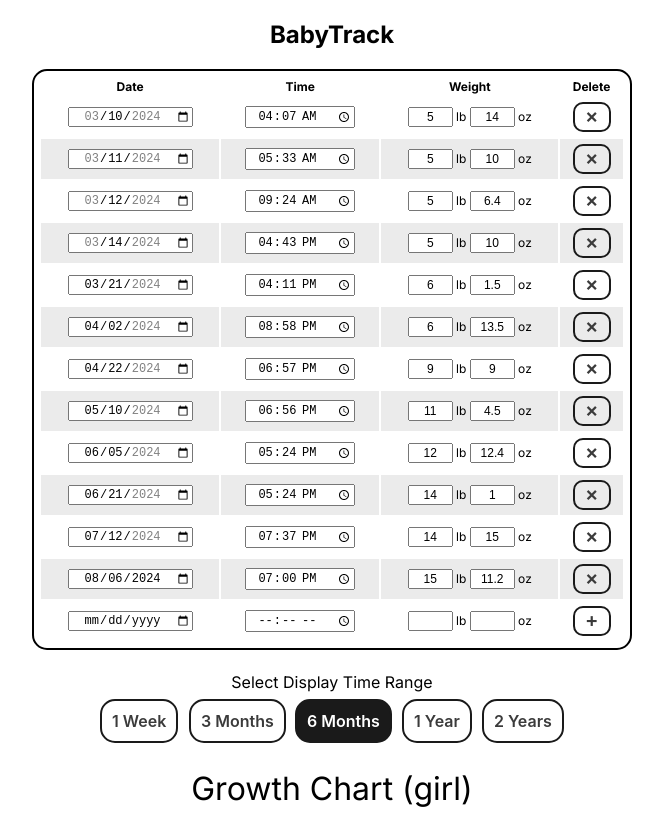
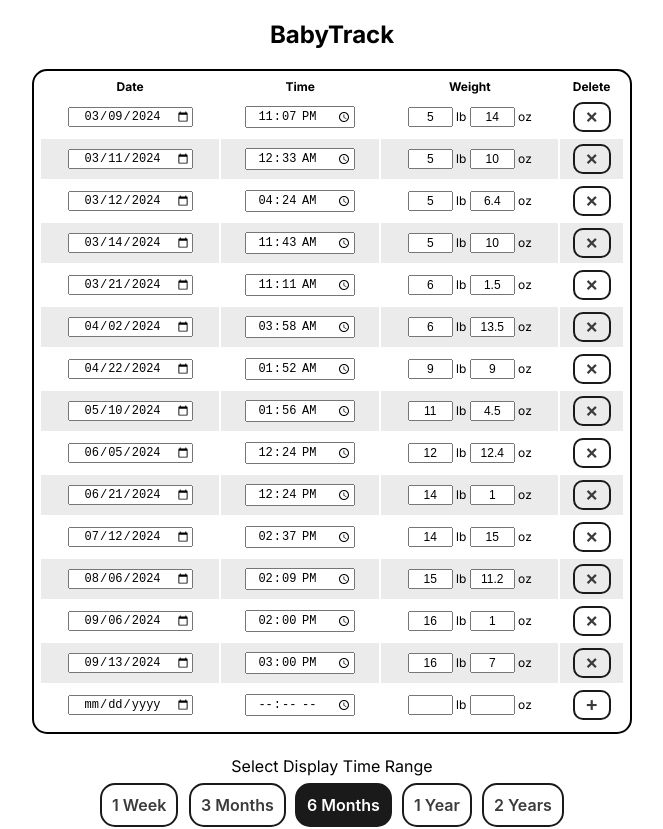
Before and after one commit to Rafatpanah/babytrack, a Next.js app: page / in a window 1280 px wide. Shown: the top 829 px of the page, without its empty margins (308-971 px from the left). Built offline with nearby package versions, Linux system fonts and the light colour scheme.

Commit message:
Delete/Add
Changed data format and added functionality to delete and add data into the UI

```diff
--- a/src/app/page.tsx
+++ b/src/app/page.tsx
@@ -10,7 +10,66 @@ import {
   d3LineRange,
   XYPoint,
 } from "../../components/types";
-import { useState } from "react";
+import { useState, useEffect } from "react";
+import { isNumber } from "util";
+
+const clamp = (n: number, min: number, max: number) =>
+  Math.max(Math.min(n, max), min);
+
+// function to format the dates for the date pickers
+const formatDatefromObject = (
+  date: string | number | Date | null,
+  timeZoneOffsetMSec: number
+) => {
+  if (date === null) {
+    return "";
+  } else
+    return (typeof date === "object") === true || typeof date === "string"
+      ? new Date(date).toISOString().slice(0, 10)
+      : new Date(date - timeZoneOffsetMSec).toISOString().slice(0, 10);
+};
+
+const formatTimefromObject = (
+  date: string | number | Date,
+  timeZoneOffsetMSec: number
+) =>
+  (typeof date === "object") === true || typeof date === "string"
+    ? new Date(date).toISOString().slice(0, 10)
+    : new Date(date - timeZoneOffsetMSec).toISOString().slice(11, 16);
+
+const formatTimefromNumber = (data: {
+  hours: number | null;
+  minutes: number | null;
+}) => {
+  if (data.hours === null && data.minutes === null) {
+    return "";
+  } else if (data.hours === null || data.minutes === null) {
+    return "";
+  }
+  const hoursString = data.hours < 10 ? "0" + data.hours : "" + data.hours;
+  const minutesString =
+    data.minutes < 10 ? "0" + data.minutes : "" + data.minutes;
+  return hoursString + ":" + minutesString;
+};
+
+const weightOzValidation = (data: { new: number | string }) => {
+  if (data.new === "") {
+    return 0;
+  } else if (typeof data.new === "string") {
+    const newValue = parseInt(data.new);
+    return isNaN(newValue) ? 0 : clamp(newValue, 0, 15);
+  }
+  return clamp(data.new, 0, 15);
+};
+const weightLbValidation = (data: { new: number | string }) => {
+  if (data.new === "") {
+    return 0;
+  } else if (typeof data.new === "string") {
+    const newValue = parseInt(data.new);
+    return isNaN(newValue) ? 0 : newValue;
+  }
+  return data.new;
+};
 
 export default function Home() {
   const girlWeight =
@@ -200,8 +259,132 @@ export default function Home() {
     [Date.parse("12 Jul 2024 14:37:00 EST").valueOf(), 14 + 15 / 16],
     [Date.parse("6 Aug 2024 14:00:00 EST").valueOf(), 15 + 11.2 / 16],
   ] as d3Line;
+  const hoursToMS = 1 * 60 * 60 * 1000;
+  const minToMS = 1 * 60 * 1000;
 
-  const [weightData, setWeightData] = useState(() => LunaWeight);
+  // unix date, time in ms, lb, oz
+  type WeightDataSingle = {
+    date: number;
+    timeHours: number;
+    timeMinutes: number;
+    weightLb: number;
+    weightOz: number;
+  };
+  type WeightDataSingleOpt = {
+    date?: number;
+    timeHours?: number;
+    timeMinutes?: number;
+    weightLb?: number;
+    weightOz?: number;
+  };
+  type WeightData = Array<WeightDataSingle>;
+
+  const LunaWeight2: WeightData = [
+    {
+      date: Date.parse("09 Mar 2024").valueOf(),
+      timeHours: 23,
+      timeMinutes: 7,
+      weightLb: 5,
+      weightOz: 14,
+    },
+    {
+      date: Date.parse("11 Mar 2024").valueOf(),
+      timeHours: 0,
+      timeMinutes: 33,
+      weightLb: 5,
+      weightOz: 10,
+    },
+    {
+      date: Date.parse("12 Mar 2024").valueOf(),
+      timeHours: 4,
+      timeMinutes: 24,
+      weightLb: 5,
+      weightOz: 6.4,
+    },
+    {
+      date: Date.parse("14 Mar 2024").valueOf(),
+      timeHours: 11,
+      timeMinutes: 43,
+      weightLb: 5,
+      weightOz: 10,
+    },
+    {
+      date: Date.parse("21 Mar 2024").valueOf(),
+      timeHours: 11,
+      timeMinutes: 11,
+      weightLb: 6,
+      weightOz: 1.5,
+    },
+    {
+      date: Date.parse("02 Apr 2024").valueOf(),
+      timeHours: 3,
+      timeMinutes: 58,
+      weightLb: 6,
+      weightOz: 13.5,
+    },
+    {
+      date: Date.parse("22 Apr 2024").valueOf(),
+      timeHours: 1,
+      timeMinutes: 52,
+      weightLb: 9,
+      weightOz: 9,
+    },
+    {
+      date: Date.parse("10 May 2024").valueOf(),
+      timeHours: 1,
+      timeMinutes: 56,
+      weightLb: 11,
+      weightOz: 4.5,
+    },
+    {
+      date: Date.parse("05 Jun 2024").valueOf(),
+      timeHours: 12,
+      timeMinutes: 24,
+      weightLb: 12,
+      weightOz: 12.4,
+    },
+    {
+      date: Date.parse("21 Jun 2024").valueOf(),
+      timeHours: 12,
+      timeMinutes: 24,
+      weightLb: 14,
+      weightOz: 1,
+    },
+    {
+      date: Date.parse("12 Jul 2024").valueOf(),
+      timeHours: 14,
+      timeMinutes: 37,
+      weightLb: 14,
+      weightOz: 15,
+    },
+    {
+      date: Date.parse("06 Aug 2024").valueOf(),
+      timeHours: 14,
+      timeMinutes: 9,
+      weightLb: 15,
+      weightOz: 11.2,
+    },
+    {
+      date: Date.parse("06 Sep 2024").valueOf(),
+      timeHours: 14,
+      timeMinutes: 0,
+      weightLb: 16,
+      weightOz: 1,
+    },
+    {
+      date: Date.parse("13 Sep 2024").valueOf(),
+      timeHours: 15,
+      timeMinutes: 0,
+      weightLb: 16,
+      weightOz: 7,
+    },
+  ];
+
+  const [weightData, SetWeightData] = useState<WeightData>(() => LunaWeight2);
+
+  type InputLine = (WeightDataSingleOpt & { updatePending: boolean }) | null;
+
+  const [inputLine, SetInputLine] = useState<InputLine>(() => null);
 
   const curr_time = new Date().valueOf();
   const birthTime = Date.parse("09 Mar 2024 23:07:00 EST").valueOf();
@@ -210,18 +393,7 @@ export default function Home() {
     new Date(birthTime).getTimezoneOffset() * 60 * 1000;
   const timeZoneName = Intl.DateTimeFormat().resolvedOptions().timeZone;
 
-  // function to format the dates for the date pickers
-  const formatDate = (date: string | number | Date) =>
-    (typeof date === "object") === true || typeof date === "string"
-      ? new Date(date).toISOString().slice(0, 10)
-      : new Date(date - timeZoneOffsetMSec).toISOString().slice(0, 10);
-
-  const formatTime = (date: string | number | Date) =>
-    (typeof date === "object") === true || typeof date === "string"
-      ? new Date(date).toISOString().slice(0, 10)
-      : new Date(date - timeZoneOffsetMSec).toISOString().slice(11, 16);
-
-  const oneMonth = 30 * 24 * 60 * 60 * 1000;
+  const oneMonth = (365 / 12) * 24 * 60 * 60 * 1000;
   const kgToLb = 2.20462;
 
   const filterOptions = [
@@ -250,6 +422,18 @@ export default function Home() {
   const weight90 = girlWeightFiltered.map(
     (row) => [row[0] * oneMonth + birthTime, row[10] * kgToLb] as d3LinePoint
   );
+
+  // useEffect(() => {
+  //   // const ordered = weightData.map((item)=>(
+  //   //   item.sort((a, b) => a - b)
+  //   // ));
+
+  //   const ordered = weightData.sort((a, b) => a[0] - b[0]);
+
+  //   console.log({ weightData, ordered });
+
+  //   SetWeightData(() => ordered);
+  // }, [weightData]);
 
   return (
     <main>
@@ -301,29 +485,25 @@ export default function Home() {
                     width: min(125px, 20vw);
                   `}
                   type="date"
-                  min={formatDate(
-                    index === 0 ? birthTime : weightData[index - 1][0]
-                  )}
-                  max={formatDate(
-                    index === weightData.length - 1
-                      ? birthTime * 10
-                      : weightData[index + 1][0]
-                  )}
-                  value={formatDate(entry[0])}
+                  // min={formatDate(
+                  //   index === 0 ? birthTime : weightData[index - 1][0]
+                  // )}
+                  // max={formatDate(
+                  //   index === weightData.length - 1
+                  //     ? birthTime * 10
+                  //     : weightData[index + 1][0]
+                  // )}
+                  value={formatDatefromObject(entry.date, timeZoneOffsetMSec)}
                   onChange={(event) => {
-                    setWeightData(() =>
+                    SetWeightData(() =>
                       weightData.map((item, index2) =>
                         index === index2
-                          ? [
+                          ? {
+                              ...item,
+                              date:
                                 new Date(event.target.value).valueOf() +
-                                (weightData[index][0] -
-                                  new Date(
-                                    formatDate(
-                                      new Date(weightData[index][0]).toString()
-                                    )
-                                  ).valueOf()),
-                              item[1],
-                            ]
+                                timeZoneOffsetMSec,
+                            }
                           : item
                       )
                     );
@@ -336,28 +516,20 @@ export default function Home() {
                     width: min(110px, 20vw);
                   `}
                   type="time"
-                  value={formatTime(entry[0])}
+                  value={formatTimefromNumber({
+                    hours: entry.timeHours,
+                    minutes: entry.timeMinutes,
+                  })}
                   onChange={(event) => {
-                    setWeightData(() =>
+                    const [hours, minutes] = event.target.value.split(":");
+                    SetWeightData(() =>
                       weightData.map((item, index2) =>
                         index === index2
-                          ? [
-                              new Date(
-                                formatDate(
-                                  new Date(
-                                    weightData[index][0] - timeZoneOffsetMSec
-                                  ).toString()
-                                )
-                              ).valueOf() +
-                                (parseInt(event.target.value.split(":")[0]) *
-                                  60 +
-                                  parseInt(event.target.value.split(":")[1])) *
-                                  60 *
-                                  1000 +
-                                timeZoneOffsetMSec,
-
-                              item[1],
-                            ]
+                          ? {
+                              ...item,
+                              timeHours: parseInt(hours),
+                              timeMinutes: parseInt(minutes),
+                            }
                           : item
                       )
                     );
@@ -373,48 +545,42 @@ export default function Home() {
               >
                 <input
                   type="text"
-                  value={Math.floor(entry[1])}
+                  value={entry.weightLb}
                   onChange={(event) => {
-                    if (!isNaN(parseInt(event.target.value))) {
-                      setWeightData(() =>
+                    SetWeightData(() =>
                       weightData.map((item, index2) =>
                         index === index2
-                            ? [
-                                item[0],
-
-                                parseInt(event.target.value) +
-                                  (item[1] - Math.floor(item[1])),
-                              ]
+                          ? {
+                              ...item,
+                              weightLb: weightLbValidation({
+                                new: event.target.value,
+                              }),
+                            }
                           : item
                       )
                     );
-                    }
                   }}
-                />{" "}
-                lb{" "}
+                />
+                &nbsp;lb&nbsp;
                 <input
                   type="text"
-                  value={
-                    Math.round((entry[1] - Math.floor(entry[1])) * 16 * 10) / 10
-                  }
+                  value={entry.weightOz}
                   onChange={(event) => {
-                    if (!isNaN(Number(event.target.value))) {
-                      setWeightData(() =>
+                    SetWeightData(() =>
                       weightData.map((item, index2) =>
                         index === index2
-                            ? [
-                                item[0],
-
-                                Math.floor(item[1]) +
-                                  Number(event.target.value) / 16,
-                              ]
+                          ? {
+                              ...item,
+                              weightOz: weightOzValidation({
+                                new: event.target.value,
+                              }),
+                            }
                           : item
                       )
                     );
-                    }
                   }}
-                />{" "}
-                oz
+                />
+                &nbsp;oz
               </td>
               <td>
                 <text
@@ -453,12 +619,8 @@ export default function Home() {
                   `}
                   key={index}
                   onClick={() => {
-                    setWeightData(() =>
-                      weightData.filter((item, index2) => {
-                        if (index !== index2) {
-                          return item;
-                        }
-                      })
+                    SetWeightData(() =>
+                      weightData.filter((item, index2) => index !== index2)
                     );
                   }}
                 >
@@ -467,6 +629,8 @@ export default function Home() {
               </td>
             </tr>
           ))}
+
+          {/* last row */}
           <tr>
             <td>
               <input
@@ -474,8 +638,18 @@ export default function Home() {
                   width: min(125px, 20vw);
                 `}
                 type="date"
+                value={formatDatefromObject(
+                  inputLine?.date ?? null,
+                  timeZoneOffsetMSec
+                )}
                 onChange={(event) => {
-                  setWeightData(() => weightData);
+                  SetInputLine(() => ({
+                    ...inputLine,
+                    date:
+                      new Date(event.target.value).valueOf() +
+                      timeZoneOffsetMSec,
+                    updatePending: true,
+                  }));
                 }}
               />
             </td>
@@ -485,8 +659,19 @@ export default function Home() {
                   width: min(110px, 20vw);
                 `}
                 type="time"
+                value={formatTimefromNumber({
+                  hours: inputLine?.timeHours ?? null,
+                  minutes: inputLine?.timeMinutes ?? null,
+                })}
                 onChange={(event) => {
-                  setWeightData(() => weightData);
+                  const [hours, minutes] = event.target.value.split(":");
+
+                  SetInputLine(() => ({
+                    ...inputLine,
+                    timeHours: parseInt(hours),
+                    timeMinutes: parseInt(minutes),
+                    updatePending: true,
+                  }));
                 }}
               />
             </td>
@@ -497,7 +682,30 @@ export default function Home() {
                 }
               `}
             >
-              <input type="text" /> lb <input type="text" /> oz
+              <input
+                type="text"
+                value={inputLine?.weightLb ?? ""}
+                onChange={(event) => {
+                  SetInputLine(() => ({
+                    ...inputLine,
+                    weightLb: weightLbValidation({ new: event.target.value }),
+                    updatePending: true,
+                  }));
+                }}
+              />
+              &nbsp;lb&nbsp;
+              <input
+                type="text"
+                value={inputLine?.weightOz ?? ""}
+                onChange={(event) => {
+                  SetInputLine(() => ({
+                    ...inputLine,
+                    weightOz: weightOzValidation({ new: event.target.value }),
+                    updatePending: true,
+                  }));
+                }}
+              />
+              &nbsp;oz
             </td>
             <td>
               <text
@@ -534,6 +742,31 @@ export default function Home() {
                     transform: translateY(-2px);
                   }
                 `}
+                onClick={(event) => {
+                  if (inputLine !== null) {
+                    if (
+                      inputLine.date &&
+                      inputLine.timeHours &&
+                      inputLine.timeMinutes &&
+                      inputLine.weightLb &&
+                      inputLine.weightOz
+                    ) {
+                      const test: WeightDataSingle = {
+                        date: inputLine.date,
+                        timeHours: inputLine.timeHours,
+                        timeMinutes: inputLine.timeMinutes,
+                        weightLb: inputLine.weightLb,
+                        weightOz: inputLine.weightOz,
+                      };
+                      SetWeightData(() => [...weightData, test]);
+                      SetInputLine(() => null);
+                    } else {
+                      console.log("everything isn't defined");
+                    }
+                  } else {
+                    console.log("it's null");
+                  }
+                }}
               >
                 &nbsp;&nbsp;&#43;&nbsp;&nbsp;
               </text>
@@ -619,7 +852,19 @@ export default function Home() {
             totalHeight: 300,
             title: "Growth Chart (girl)",
             y1AxisTitle: "weight (lb)",
-            data: [weight90, weight50, weight10, weightData],
+            data: [
+              weight90,
+              weight50,
+              weight10,
+              weightData.length === 0
+                ? [[0, 0]]
+                : weightData.map((item) => [
+                    item.date +
+                      item.timeHours * hoursToMS +
+                      item.timeMinutes * minToMS,
+                    item.weightLb + item.weightOz / 16,
+                  ]),
+            ],
             lineLabel: ["90%", "50%", "10%", "Luna"],
             legend: true,
             isRefLine: [true, true, true, false],
```
Lines whose indentation alone changed are shown as unchanged.
